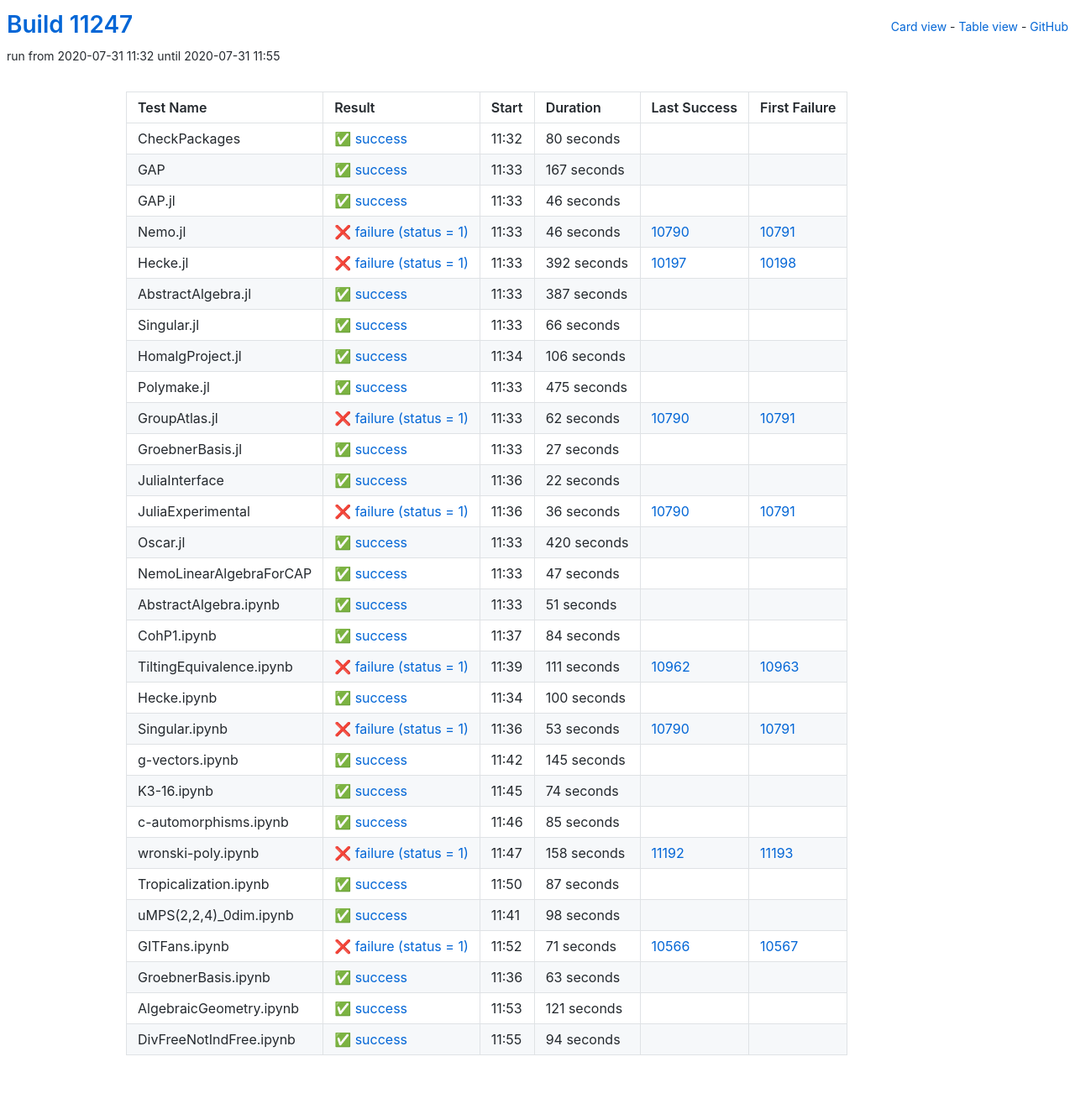
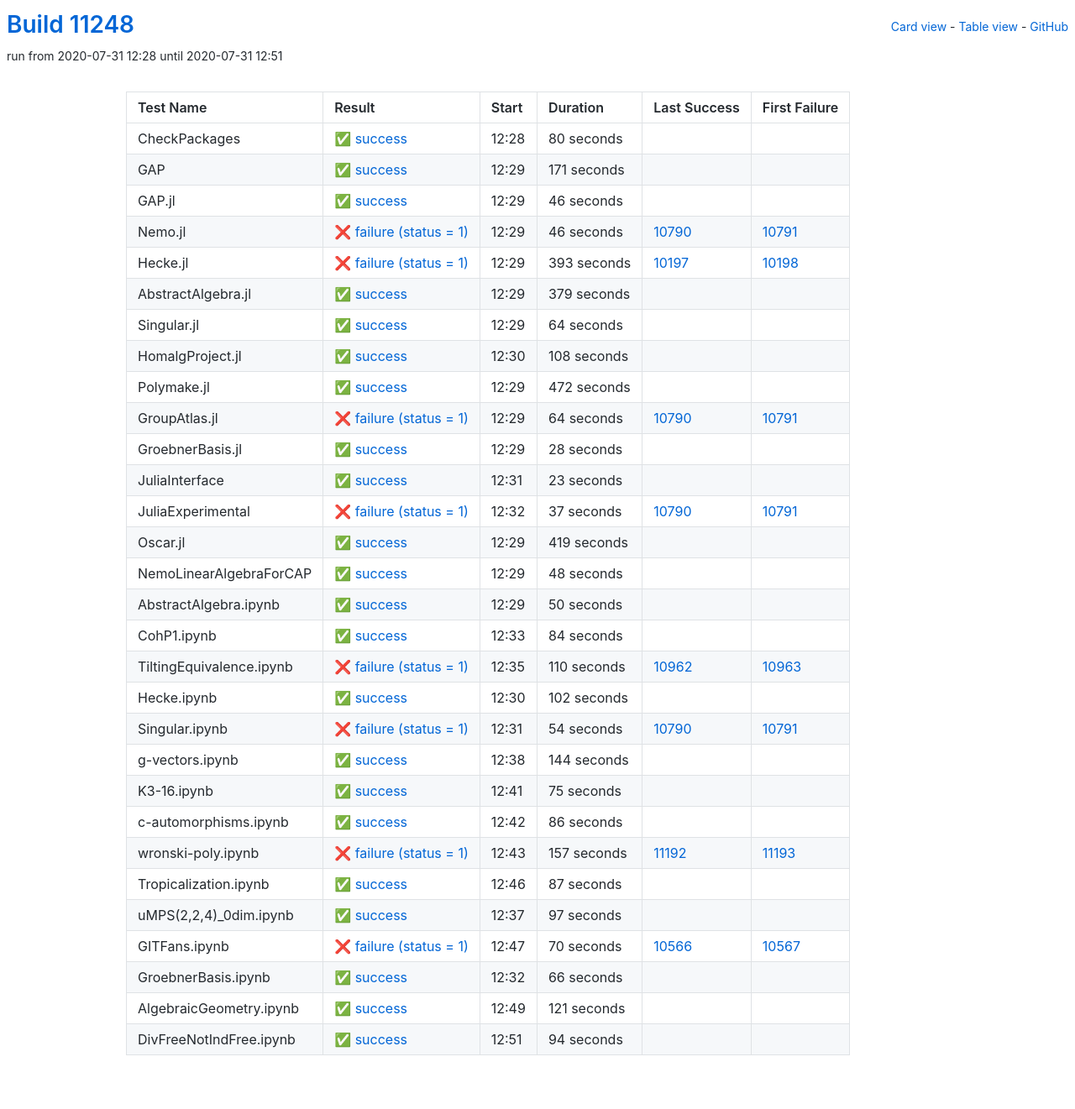
Before and after one commit to oscar-system/oscar-ci-status, a Jekyll site: the page built from table.html, in a window 1280 px wide. Shown: the whole page at 84% size. Built offline with Jekyll 4.4.1, drawn with Linux system fonts in a browser that asks for light colours.

Commit message:
Build #11248

```diff
--- a/_data/ci.yml
+++ b/_data/ci.yml
@@ -1,6 +1,6 @@
 ---
-build: 11247
-build_url: https://oscarci.mathematik.uni-kl.de/job/oscar/11247/
+build: 11248
+build_url: https://oscarci.mathematik.uni-kl.de/job/oscar/11248/
 job: oscar
 organization: oscar-system
 repo: oscar-ci-status
@@ -8,8 +8,8 @@
 tests:
 - name: CheckPackages
   id: checkpackages
-  log: https://oscarci.mathematik.uni-kl.de/job/oscar/11247/artifact/logs/build-11247/CheckPackages.log
-  start: 2020-07-31 11:32
+  log: https://oscarci.mathematik.uni-kl.de/job/oscar/11248/artifact/logs/build-11248/CheckPackages.log
+  start: 2020-07-31 12:28
   success: true
   exitcode: 0
   status: success
@@ -20,20 +20,20 @@
   first_failure_url:
 - name: GAP
   id: gap
-  log: https://oscarci.mathematik.uni-kl.de/job/oscar/11247/artifact/logs/build-11247/GAP.log
-  start: 2020-07-31 11:33
+  log: https://oscarci.mathematik.uni-kl.de/job/oscar/11248/artifact/logs/build-11248/GAP.log
+  start: 2020-07-31 12:29
   success: true
   exitcode: 0
   status: success
-  duration: 167
+  duration: 171
   last_success: false
   last_success_url:
   first_failure: false
   first_failure_url:
 - name: GAP.jl
   id: gap-jl
-  log: https://oscarci.mathematik.uni-kl.de/job/oscar/11247/artifact/logs/build-11247/GAP.jl.log
-  start: 2020-07-31 11:33
+  log: https://oscarci.mathematik.uni-kl.de/job/oscar/11248/artifact/logs/build-11248/GAP.jl.log
+  start: 2020-07-31 12:29
   success: true
   exitcode: 0
   status: success
@@ -44,8 +44,8 @@
   first_failure_url:
 - name: Nemo.jl
   id: nemo-jl
-  log: https://oscarci.mathematik.uni-kl.de/job/oscar/11247/artifact/logs/build-11247/Nemo.jl.log
-  start: 2020-07-31 11:33
+  log: https://oscarci.mathematik.uni-kl.de/job/oscar/11248/artifact/logs/build-11248/Nemo.jl.log
+  start: 2020-07-31 12:29
   success: false
   exitcode: 1
   status: failure
@@ -56,152 +56,152 @@
   first_failure_url: https://oscarci.mathematik.uni-kl.de/job/oscar/10791/
 - name: Hecke.jl
   id: hecke-jl
-  log: https://oscarci.mathematik.uni-kl.de/job/oscar/11247/artifact/logs/build-11247/Hecke.jl.log
-  start: 2020-07-31 11:33
+  log: https://oscarci.mathematik.uni-kl.de/job/oscar/11248/artifact/logs/build-11248/Hecke.jl.log
+  start: 2020-07-31 12:29
   success: false
   exitcode: 1
   status: failure
-  duration: 392
+  duration: 393
   last_success: 10197
   last_success_url: https://oscarci.mathematik.uni-kl.de/job/oscar/10197/
   first_failure: 10198
   first_failure_url: https://oscarci.mathematik.uni-kl.de/job/oscar/10198/
 - name: AbstractAlgebra.jl
   id: abstractalgebra-jl
-  log: https://oscarci.mathematik.uni-kl.de/job/oscar/11247/artifact/logs/build-11247/AbstractAlgebra.jl.log
-  start: 2020-07-31 11:33
+  log: https://oscarci.mathematik.uni-kl.de/job/oscar/11248/artifact/logs/build-11248/AbstractAlgebra.jl.log
+  start: 2020-07-31 12:29
   success: true
   exitcode: 0
   status: success
-  duration: 387
+  duration: 379
   last_success: false
   last_success_url:
   first_failure: false
   first_failure_url:
 - name: Singular.jl
   id: singular-jl
-  log: https://oscarci.mathematik.uni-kl.de/job/oscar/11247/artifact/logs/build-11247/Singular.jl.log
-  start: 2020-07-31 11:33
+  log: https://oscarci.mathematik.uni-kl.de/job/oscar/11248/artifact/logs/build-11248/Singular.jl.log
+  start: 2020-07-31 12:29
   success: true
   exitcode: 0
   status: success
-  duration: 66
+  duration: 64
   last_success: false
   last_success_url:
   first_failure: false
   first_failure_url:
 - name: HomalgProject.jl
   id: homalgproject-jl
-  log: https://oscarci.mathematik.uni-kl.de/job/oscar/11247/artifact/logs/build-11247/HomalgProject.jl.log
-  start: 2020-07-31 11:34
+  log: https://oscarci.mathematik.uni-kl.de/job/oscar/11248/artifact/logs/build-11248/HomalgProject.jl.log
+  start: 2020-07-31 12:30
   success: true
   exitcode: 0
   status: success
-  duration: 106
+  duration: 108
   last_success: false
   last_success_url:
   first_failure: false
   first_failure_url:
 - name: Polymake.jl
   id: polymake-jl
-  log: https://oscarci.mathematik.uni-kl.de/job/oscar/11247/artifact/logs/build-11247/Polymake.jl.log
-  start: 2020-07-31 11:33
+  log: https://oscarci.mathematik.uni-kl.de/job/oscar/11248/artifact/logs/build-11248/Polymake.jl.log
+  start: 2020-07-31 12:29
   success: true
   exitcode: 0
   status: success
-  duration: 475
+  duration: 472
   last_success: false
   last_success_url:
   first_failure: false
   first_failure_url:
 - name: GroupAtlas.jl
   id: groupatlas-jl
-  log: https://oscarci.mathematik.uni-kl.de/job/oscar/11247/artifact/logs/build-11247/GroupAtlas.jl.log
-  start: 2020-07-31 11:33
+  log: https://oscarci.mathematik.uni-kl.de/job/oscar/11248/artifact/logs/build-11248/GroupAtlas.jl.log
+  start: 2020-07-31 12:29
   success: false
   exitcode: 1
   status: failure
-  duration: 62
+  duration: 64
   last_success: 10790
   last_success_url: https://oscarci.mathematik.uni-kl.de/job/oscar/10790/
   first_failure: 10791
   first_failure_url: https://oscarci.mathematik.uni-kl.de/job/oscar/10791/
 - name: GroebnerBasis.jl
   id: groebnerbasis-jl
-  log: https://oscarci.mathematik.uni-kl.de/job/oscar/11247/artifact/logs/build-11247/GroebnerBasis.jl.log
-  start: 2020-07-31 11:33
+  log: https://oscarci.mathematik.uni-kl.de/job/oscar/11248/artifact/logs/build-11248/GroebnerBasis.jl.log
+  start: 2020-07-31 12:29
   success: true
   exitcode: 0
   status: success
-  duration: 27
+  duration: 28
   last_success: false
   last_success_url:
   first_failure: false
   first_failure_url:
 - name: JuliaInterface
   id: juliainterface
-  log: https://oscarci.mathematik.uni-kl.de/job/oscar/11247/artifact/logs/build-11247/JuliaInterface.log
-  start: 2020-07-31 11:36
+  log: https://oscarci.mathematik.uni-kl.de/job/oscar/11248/artifact/logs/build-11248/JuliaInterface.log
+  start: 2020-07-31 12:31
   success: true
   exitcode: 0
   status: success
-  duration: 22
+  duration: 23
   last_success: false
   last_success_url:
   first_failure: false
   first_failure_url:
 - name: JuliaExperimental
   id: juliaexperimental
-  log: https://oscarci.mathematik.uni-kl.de/job/oscar/11247/artifact/logs/build-11247/JuliaExperimental.log
-  start: 2020-07-31 11:36
+  log: https://oscarci.mathematik.uni-kl.de/job/oscar/11248/artifact/logs/build-11248/JuliaExperimental.log
+  start: 2020-07-31 12:32
   success: false
   exitcode: 1
   status: failure
-  duration: 36
+  duration: 37
   last_success: 10790
   last_success_url: https://oscarci.mathematik.uni-kl.de/job/oscar/10790/
   first_failure: 10791
   first_failure_url: https://oscarci.mathematik.uni-kl.de/job/oscar/10791/
 - name: Oscar.jl
   id: oscar-jl
-  log: https://oscarci.mathematik.uni-kl.de/job/oscar/11247/artifact/logs/build-11247/Oscar.jl.log
-  start: 2020-07-31 11:33
+  log: https://oscarci.mathematik.uni-kl.de/job/oscar/11248/artifact/logs/build-11248/Oscar.jl.log
+  start: 2020-07-31 12:29
   success: true
   exitcode: 0
   status: success
-  duration: 420
+  duration: 419
   last_success: false
   last_success_url:
   first_failure: false
   first_failure_url:
 - name: NemoLinearAlgebraForCAP
   id: nemolinearalgebraforcap
-  log: https://oscarci.mathematik.uni-kl.de/job/oscar/11247/artifact/logs/build-11247/NemoLinearAlgebraForCAP.log
-  start: 2020-07-31 11:33
+  log: https://oscarci.mathematik.uni-kl.de/job/oscar/11248/artifact/logs/build-11248/NemoLinearAlgebraForCAP.log
+  start: 2020-07-31 12:29
   success: true
   exitcode: 0
   status: success
-  duration: 47
+  duration: 48
   last_success: false
   last_success_url:
   first_failure: false
   first_failure_url:
 - name: AbstractAlgebra.ipynb
   id: abstractalgebra-ipynb
-  log: https://oscarci.mathematik.uni-kl.de/job/oscar/11247/artifact/logs/build-11247/AbstractAlgebra.ipynb.log
-  start: 2020-07-31 11:33
+  log: https://oscarci.mathematik.uni-kl.de/job/oscar/11248/artifact/logs/build-11248/AbstractAlgebra.ipynb.log
+  start: 2020-07-31 12:29
   success: true
   exitcode: 0
   status: success
-  duration: 51
+  duration: 50
   last_success: false
   last_success_url:
   first_failure: false
   first_failure_url:
 - name: CohP1.ipynb
   id: cohp1-ipynb
-  log: https://oscarci.mathematik.uni-kl.de/job/oscar/11247/artifact/logs/build-11247/CohP1.ipynb.log
-  start: 2020-07-31 11:37
+  log: https://oscarci.mathematik.uni-kl.de/job/oscar/11248/artifact/logs/build-11248/CohP1.ipynb.log
+  start: 2020-07-31 12:33
   success: true
   exitcode: 0
   status: success
@@ -212,92 +212,92 @@
   first_failure_url:
 - name: TiltingEquivalence.ipynb
   id: tiltingequivalence-ipynb
-  log: https://oscarci.mathematik.uni-kl.de/job/oscar/11247/artifact/logs/build-11247/TiltingEquivalence.ipynb.log
-  start: 2020-07-31 11:39
+  log: https://oscarci.mathematik.uni-kl.de/job/oscar/11248/artifact/logs/build-11248/TiltingEquivalence.ipynb.log
+  start: 2020-07-31 12:35
   success: false
   exitcode: 1
   status: failure
-  duration: 111
+  duration: 110
   last_success: 10962
   last_success_url: https://oscarci.mathematik.uni-kl.de/job/oscar/10962/
   first_failure: 10963
   first_failure_url: https://oscarci.mathematik.uni-kl.de/job/oscar/10963/
 - name: Hecke.ipynb
   id: hecke-ipynb
-  log: https://oscarci.mathematik.uni-kl.de/job/oscar/11247/artifact/logs/build-11247/Hecke.ipynb.log
-  start: 2020-07-31 11:34
+  log: https://oscarci.mathematik.uni-kl.de/job/oscar/11248/artifact/logs/build-11248/Hecke.ipynb.log
+  start: 2020-07-31 12:30
   success: true
   exitcode: 0
   status: success
-  duration: 100
+  duration: 102
   last_success: false
   last_success_url:
   first_failure: false
   first_failure_url:
 - name: Singular.ipynb
   id: singular-ipynb
-  log: https://oscarci.mathematik.uni-kl.de/job/oscar/11247/artifact/logs/build-11247/Singular.ipynb.log
-  start: 2020-07-31 11:36
+  log: https://oscarci.mathematik.uni-kl.de/job/oscar/11248/artifact/logs/build-11248/Singular.ipynb.log
+  start: 2020-07-31 12:31
   success: false
   exitcode: 1
   status: failure
-  duration: 53
+  duration: 54
   last_success: 10790
   last_success_url: https://oscarci.mathematik.uni-kl.de/job/oscar/10790/
   first_failure: 10791
   first_failure_url: https://oscarci.mathematik.uni-kl.de/job/oscar/10791/
 - name: g-vectors.ipynb
   id: g-vectors-ipynb
-  log: https://oscarci.mathematik.uni-kl.de/job/oscar/11247/artifact/logs/build-11247/g-vectors.ipynb.log
-  start: 2020-07-31 11:42
+  log: https://oscarci.mathematik.uni-kl.de/job/oscar/11248/artifact/logs/build-11248/g-vectors.ipynb.log
+  start: 2020-07-31 12:38
   success: true
   exitcode: 0
   status: success
-  duration: 145
+  duration: 144
   last_success: false
   last_success_url:
   first_failure: false
   first_failure_url:
 - name: K3-16.ipynb
   id: k3-16-ipynb
-  log: https://oscarci.mathematik.uni-kl.de/job/oscar/11247/artifact/logs/build-11247/K3-16.ipynb.log
-  start: 2020-07-31 11:45
+  log: https://oscarci.mathematik.uni-kl.de/job/oscar/11248/artifact/logs/build-11248/K3-16.ipynb.log
+  start: 2020-07-31 12:41
   success: true
   exitcode: 0
   status: success
-  duration: 74
+  duration: 75
   last_success: false
   last_success_url:
   first_failure: false
   first_failure_url:
 - name: c-automorphisms.ipynb
   id: c-automorphisms-ipynb
-  log: https://oscarci.mathematik.uni-kl.de/job/oscar/11247/artifact/logs/build-11247/c-automorphisms.ipynb.log
-  start: 2020-07-31 11:46
+  log: https://oscarci.mathematik.uni-kl.de/job/oscar/11248/artifact/logs/build-11248/c-automorphisms.ipynb.log
+  start: 2020-07-31 12:42
   success: true
   exitcode: 0
   status: success
-  duration: 85
+  duration: 86
   last_success: false
   last_success_url:
   first_failure: false
   first_failure_url:
 - name: wronski-poly.ipynb
   id: wronski-poly-ipynb
-  log: https://oscarci.mathematik.uni-kl.de/job/oscar/11247/artifact/logs/build-11247/wronski-poly.ipynb.log
-  start: 2020-07-31 11:47
+  log: https://oscarci.mathematik.uni-kl.de/job/oscar/11248/artifact/logs/build-11248/wronski-poly.ipynb.log
+  start: 2020-07-31 12:43
   success: false
   exitcode: 1
   status: failure
-  duration: 158
+  duration: 157
   last_success: 11192
   last_success_url: https://oscarci.mathematik.uni-kl.de/job/oscar/11192/
   first_failure: 11193
   first_failure_url: https://oscarci.mathematik.uni-kl.de/job/oscar/11193/
 - name: Tropicalization.ipynb
   id: tropicalization-ipynb
-  log: https://oscarci.mathematik.uni-kl.de/job/oscar/11247/artifact/logs/build-11247/Tropicalization.ipynb.log
-  start: 2020-07-31 11:50
+  log: https://oscarci.mathematik.uni-kl.de/job/oscar/11248/artifact/logs/build-11248/Tropicalization.ipynb.log
+  start: 2020-07-31 12:46
   success: true
   exitcode: 0
   status: success
@@ -308,44 +308,44 @@
   first_failure_url:
 - name: uMPS(2,2,4)_0dim.ipynb
   id: umps-2-2-4-0dim-ipynb
-  log: https://oscarci.mathematik.uni-kl.de/job/oscar/11247/artifact/logs/build-11247/uMPS-2-2-4-_0dim.ipynb.log
-  start: 2020-07-31 11:41
+  log: https://oscarci.mathematik.uni-kl.de/job/oscar/11248/artifact/logs/build-11248/uMPS-2-2-4-_0dim.ipynb.log
+  start: 2020-07-31 12:37
   success: true
   exitcode: 0
   status: success
-  duration: 98
+  duration: 97
   last_success: false
   last_success_url:
   first_failure: false
   first_failure_url:
 - name: GITFans.ipynb
   id: gitfans-ipynb
-  log: https://oscarci.mathematik.uni-kl.de/job/oscar/11247/artifact/logs/build-11247/GITFans.ipynb.log
-  start: 2020-07-31 11:52
+  log: https://oscarci.mathematik.uni-kl.de/job/oscar/11248/artifact/logs/build-11248/GITFans.ipynb.log
+  start: 2020-07-31 12:47
   success: false
   exitcode: 1
   status: failure
-  duration: 71
+  duration: 70
   last_success: 10566
   last_success_url: https://oscarci.mathematik.uni-kl.de/job/oscar/10566/
   first_failure: 10567
   first_failure_url: https://oscarci.mathematik.uni-kl.de/job/oscar/10567/
 - name: GroebnerBasis.ipynb
   id: groebnerbasis-ipynb
-  log: https://oscarci.mathematik.uni-kl.de/job/oscar/11247/artifact/logs/build-11247/GroebnerBasis.ipynb.log
-  start: 2020-07-31 11:36
+  log: https://oscarci.mathematik.uni-kl.de/job/oscar/11248/artifact/logs/build-11248/GroebnerBasis.ipynb.log
+  start: 2020-07-31 12:32
   success: true
   exitcode: 0
   status: success
-  duration: 63
+  duration: 66
   last_success: false
   last_success_url:
   first_failure: false
   first_failure_url:
 - name: AlgebraicGeometry.ipynb
   id: algebraicgeometry-ipynb
-  log: https://oscarci.mathematik.uni-kl.de/job/oscar/11247/artifact/logs/build-11247/AlgebraicGeometry.ipynb.log
-  start: 2020-07-31 11:53
+  log: https://oscarci.mathematik.uni-kl.de/job/oscar/11248/artifact/logs/build-11248/AlgebraicGeometry.ipynb.log
+  start: 2020-07-31 12:49
   success: true
   exitcode: 0
   status: success
@@ -356,8 +356,8 @@
   first_failure_url:
 - name: DivFreeNotIndFree.ipynb
   id: divfreenotindfree-ipynb
-  log: https://oscarci.mathematik.uni-kl.de/job/oscar/11247/artifact/logs/build-11247/DivFreeNotIndFree.ipynb.log
-  start: 2020-07-31 11:55
+  log: https://oscarci.mathematik.uni-kl.de/job/oscar/11248/artifact/logs/build-11248/DivFreeNotIndFree.ipynb.log
+  start: 2020-07-31 12:51
   success: true
   exitcode: 0
   status: success
```
Also changed, not shown: README.md.
